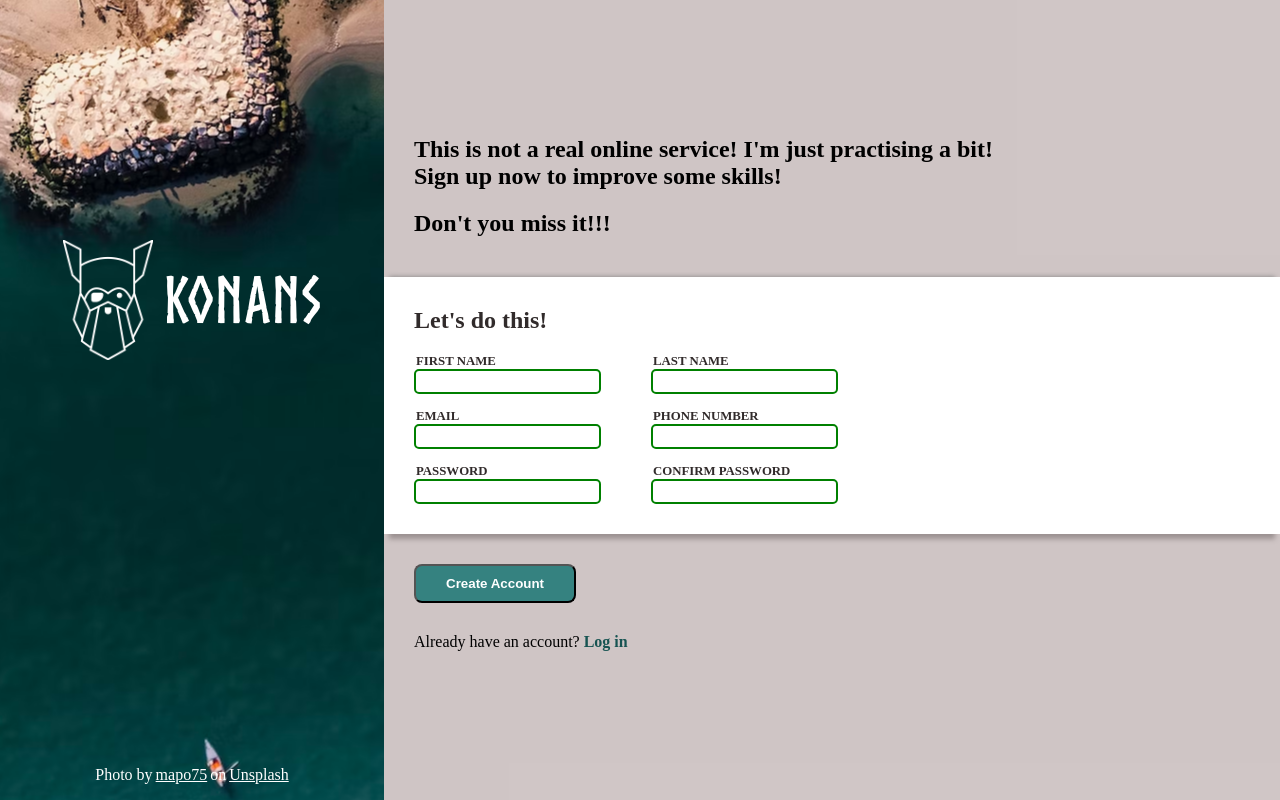
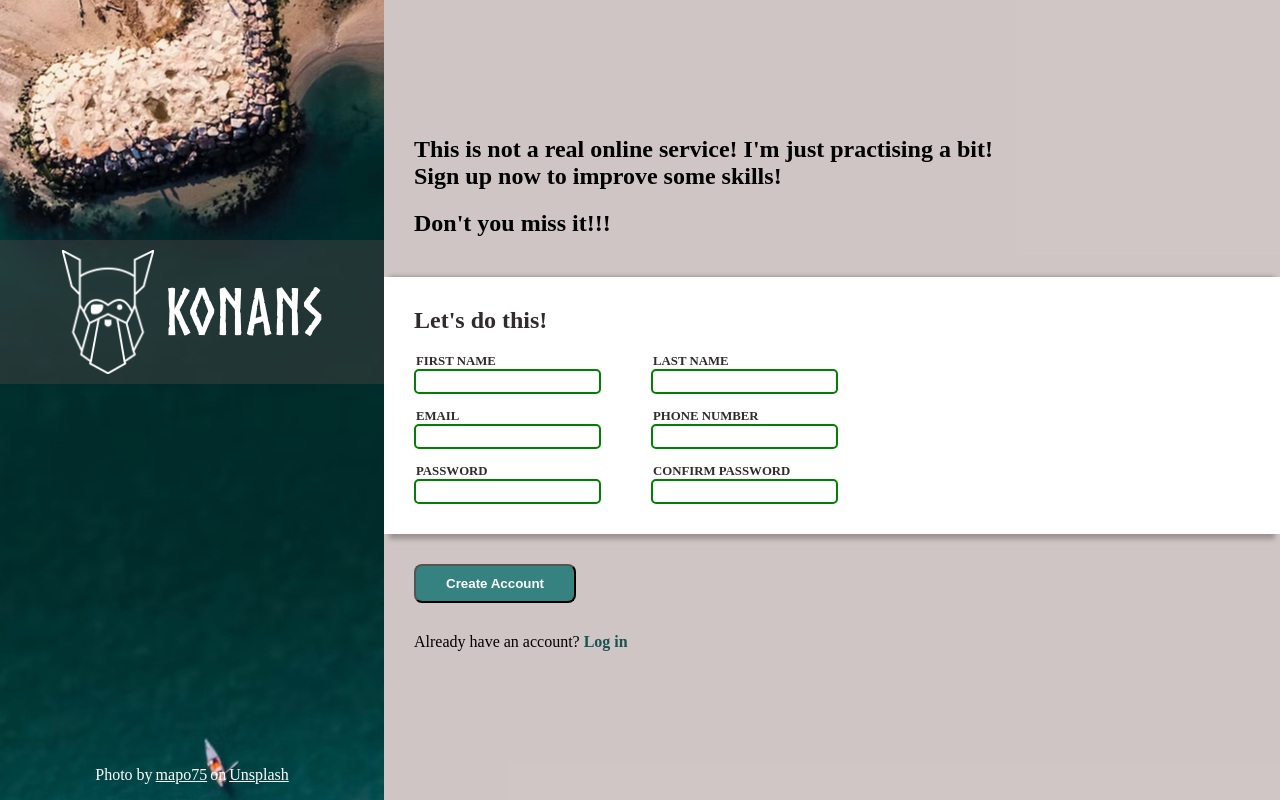
Before and after one commit to ericoptorres/Odin-Sign-up-Form, a plain HTML site: page index.html in a window 1280 px wide. Drawn offline with Linux system fonts and the light colour scheme; files whose address does not match are found by name.

Commit message:
added fading background on logo

```diff
--- a/style.css
+++ b/style.css
@@ -33,8 +33,10 @@ body{
     top: 30%;
     gap: 10px;
     width: 100%;
-    height: 15%;
+    height: 18%;
     justify-content: center;
+    background-color: rgba(69, 64, 64, 0.5);
+    padding: 10px;
 }
 
 .logo-text {
```
